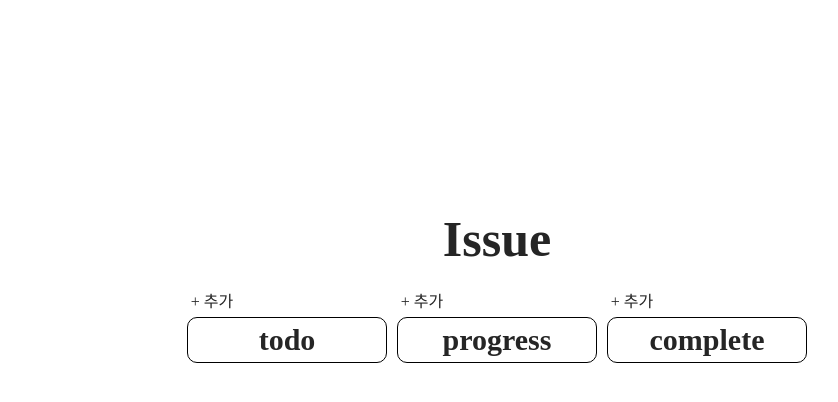
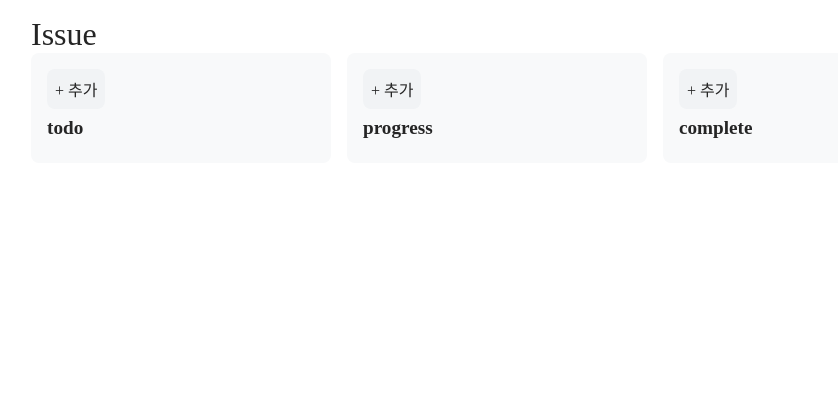
Before and after one commit to dong53358/wanted-pre-onboarding-frontend-2, a React (Create React App) app: page / in a window 1280 px wide. Shown: the top 402 px of the page, without its empty margins (143-981 px from the left). Built offline with nearby package versions, Linux system fonts and the light colour scheme.

Commit message:
docs: boarditem 랜더링 안되는 오류 수정, css 수정

```diff
--- a/src/App.js
+++ b/src/App.js
@@ -1,5 +1,6 @@
 import { useEffect, useState } from "react";
 import styled from "styled-components";
+import BoardItem from "./components/BoardItem";
 import Modal from "./components/Modal";
 import { initialIssueList } from "./data";
 
@@ -30,27 +31,23 @@ function App() {
     <Main>
       <Issue>
         <Title>Issue</Title>
-
-        {
         <Boards>
-            {initialIssueList.map((issuelist, index) => (
-              <div key={index} className="board">
+          {issueList.map((issuelist, index) => (
+            <Board key={index}>
               <InputModalBtn onClick={() => modalOpen(issuelist?.title)}>
                 + 추가
               </InputModalBtn>
               <BoardTitle>{issuelist.title}</BoardTitle>
+              <ul>
                 {issuelist.items.map((item, index) => (
-                  <BoardItem
-                    key={index}
-                    issue={item}
-                    issuelist={issuelist}
-                    className="item"
-                  />
+                  <BoardItem key={index} item={item} className="item">
+                    {item.title}
+                  </BoardItem>
                 ))}
-              </div>
+              </ul>
+            </Board>
           ))}
         </Boards>
-        }
       </Issue>
       <ModalArea>
         {isModalOpen.open && (
@@ -67,72 +64,47 @@ function App() {
 
 const Main = styled.div`
   display: flex;
+  flex-direction: column;
+  align-items: center;
   justify-content: center;
-  align-items: center;
-  width: 100vw;
   height: 100vh;
 `;
 
 const Issue = styled.div`
-  display: flex;
-  flex-direction: column;
-  align-items: center;
-  width: 1000px;
-  height: 400px;
+  flex: 1;
+  padding: 1rem;
+  overflow-y: auto;
 `;
 
 const Title = styled.span`
-  padding: 10px;
-  font-size: 50px;
-  font-weight: bold;
+  font-size: 2rem;
+  margin-bottom: 1.5rem;
 `;
 
 const Boards = styled.div`
   display: flex;
-  justify-content: center;
-  align-items: center;
-  width: 100%;
-  gap: 10px;
-  margin-bottom: 100px;
-  div {
-    display: flex;
-    flex-direction: column;
-  }
+  gap: 1rem;
+`;
+
+const Board = styled.div`
+  width: 300px;
+  padding: 1rem;
+  border-radius: 0.5rem;
+  background-color: #f8f9fa;
 `;
 
 const InputModalBtn = styled.button`
-  display: flex;
-  justify-content: center;
-  align-items: center;
-  width: 50px;
-  padding: 10px 0px 5px 0px;
-  border: none;
-  border-radius: 10px;
-  cursor: pointer;
-  :hover {
-    background-color: var(--gray6);
-  }
+  padding: 0.5rem;
+  border-radius: 0.5rem;
+  background-color: #f1f3f5;
+  font-size: 1rem;
+  margin-bottom: 0.5rem;
 `;
 
 const BoardTitle = styled.div`
-  display: flex;
-  justify-content: center;
-  align-items: center;
-  font-size: 30px;
+  font-size: 1.2rem;
   font-weight: bold;
-  padding: 5px;
-  border: 1px solid black;
-  border-radius: 10px;
-  width: 200px;
-`;
-
-const BoardItem = styled.div`
-  display: flex;
-  justify-content: center;
-  align-items: flex-start;
-  width: 100%;
-  padding: 20px;
-  border: 1px solid black;
+  margin-bottom: 0.5rem;
 `;
 
 const ModalArea = styled.div`
--- a/src/components/BoardItem.js
+++ b/src/components/BoardItem.js
@@ -1,36 +1,17 @@
-import React, { useEffect } from "react";
-import { useRecoilState } from "recoil";
+import React from "react";
 import styled from "styled-components";
-import { kanbanBoardData } from "../recoil/atoms";
 
-const Main = styled.div`
-  display: flex;
-  justify-content: space-between;
-  width: 100%;
-  padding: 5px;
-  border: 1px solid black;
-  color: black;
-  button {
-    border: 1px solid black;
-  }
+const Main = styled.li`
+  padding: 0.5rem;
+  margin-bottom: 0.5rem;
+  border-radius: 0.5rem;
+  background-color: #fff;
+  box-shadow: 0 2px 8px rgba(0, 0, 0, 0.15);
 `;
 
 function BoardItem({ ...props }) {
-  const { issue, issueList } = props;
-
-  const [prevData, setPrevData] = useRecoilState(kanbanBoardData);
-
-  const boardItemDelete = (id) => {
-    const createBoard = prevData.filter((x) => x.dateTime !== id);
-    console.log(createBoard);
-    setPrevData(createBoard);
-  };
-  return (
-    <Main>
-      <div>{issue?.title}</div>
-      {/* <button onClick={() => boardItemDelete(data.data.dateTime)}>삭제</button> */}
-    </Main>
-  );
+  const { item, key } = props;
+  return <Main key={key}>{item?.title}</Main>;
 }
 
 export default BoardItem;
```
Lines whose indentation alone changed are shown as unchanged.
